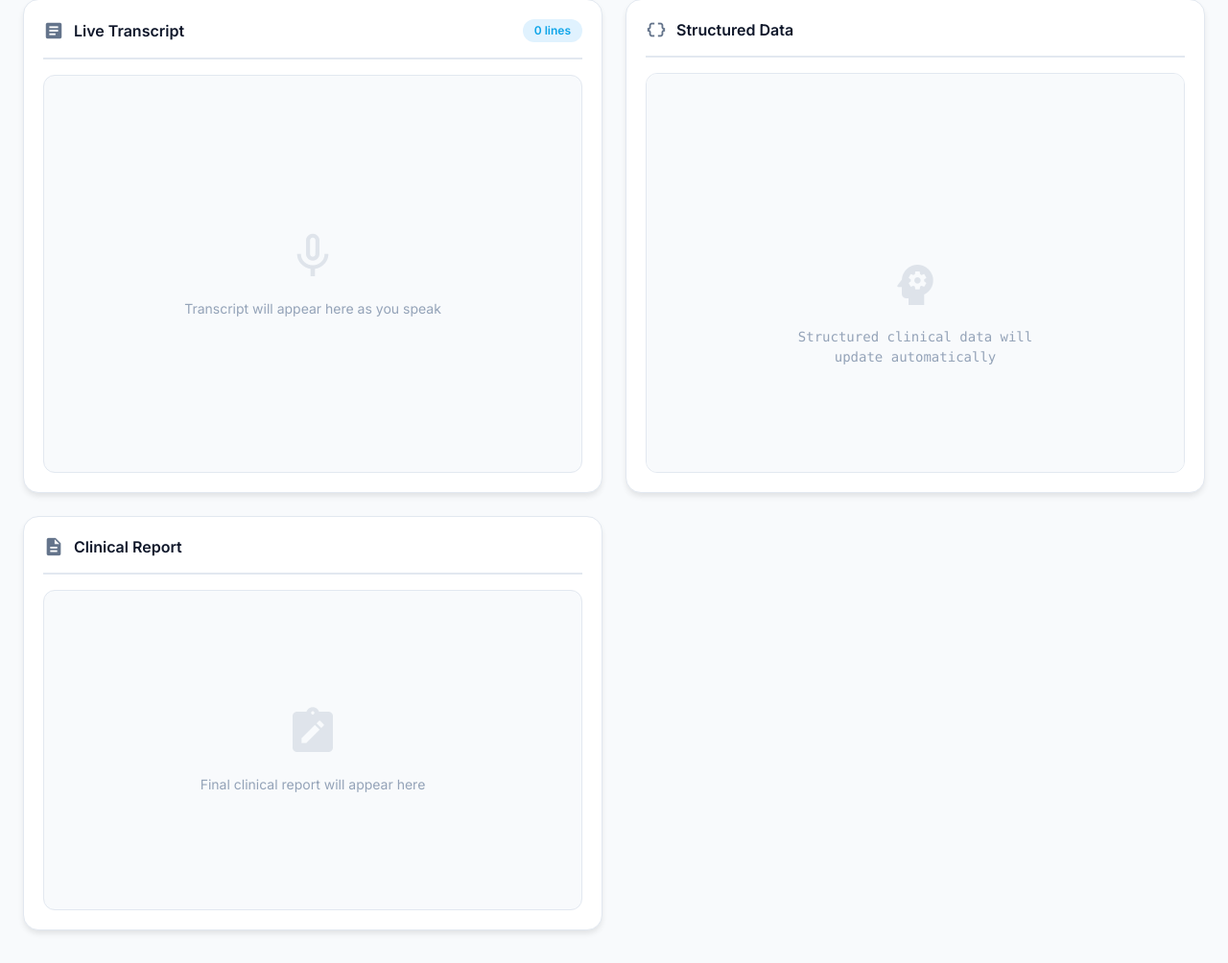
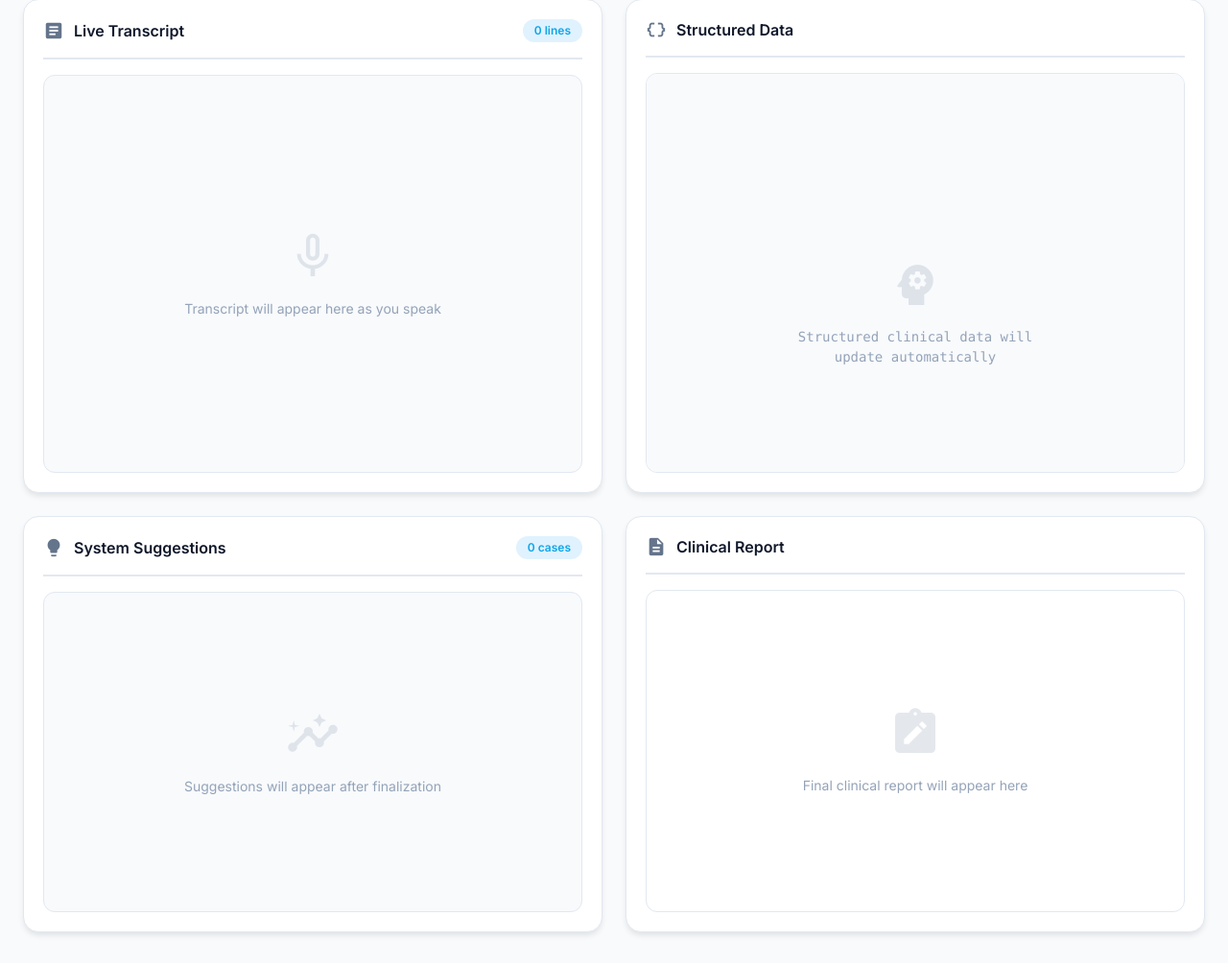
Before and after one commit to samadrehan02/upgraded-waddle-llm, a FastAPI app: page / in a window 1280 px wide. Shown: the part 232-1236 px from the top of the page at 96% size. Before the commit the page ends 1205 px from the top, so only its background shows below. Run offline with FastAPI, Linux system fonts and the light colour scheme.

Commit message:
ui fixes

```diff
--- a/static/app.js
+++ b/static/app.js
@@ -14,6 +14,8 @@ const statusText = document.getElementById("statusText");
 const transcriptCount = document.getElementById("transcriptCount");
 const copyBtn = document.getElementById("copyBtn");
 const pdfBtn = document.getElementById("pdfBtn");
+const suggestionsBox = document.getElementById("suggestions");
+const suggestionsCount = document.getElementById("suggestionsCount");
 
 let lineCount = 0;
 let partialElement = null;
@@ -78,6 +80,10 @@ async function startRecording() {
 
             llmReportBox.textContent =
                 data.clinical_report || "No report generated.";
+
+            if (data.system_suggestions){
+                renderSuggestions(data.system_suggestions);
+            }
 
             copyBtn.style.display = "flex";
 
@@ -161,6 +167,40 @@ function appendTranscript(time, text) {
         `${lineCount} line${lineCount !== 1 ? "s" : ""}`;
 }
 
+function renderSuggestions(data) {
+    if (!data || data.based_on_cases === 0) {
+        suggestionsBox.innerHTML =
+            "<div class='empty-state'><p>No suggestions available</p></div>";
+        suggestionsCount.textContent = "0 cases";
+        return;
+    }
+
+    suggestionsCount.textContent = `${data.based_on_cases} cases`;
+
+    let html = "";
+
+    function renderList(title, items) {
+        if (!items || items.length === 0) return "";
+
+        let list = items
+            .map(i => `• ${i.name} (${i.count})`)
+            .join("<br>");
+
+        return `
+            <div style="margin-bottom:12px;">
+                <strong>${title}</strong><br>
+                ${list}
+            </div>
+        `;
+    }
+
+    html += renderList("Likely Diagnoses", data.diagnosis);
+    html += renderList("Suggested Tests", data.tests);
+    html += renderList("Common Medications", data.medications);
+
+    suggestionsBox.innerHTML = html || "<p>No ranked suggestions.</p>";
+}
+
 function floatTo16BitPCM(float32Array) {
     const buffer = new ArrayBuffer(float32Array.length * 2);
     const view = new DataView(buffer);
--- a/templates/index.html
+++ b/templates/index.html
@@ -82,6 +82,22 @@
             </div>
         </div>
 
+        <!-- System Suggestions -->
+        <div class="panel panel-secondary">
+            <div class="panel-header">
+                <span class="material-icons">lightbulb</span>
+                <h2>System Suggestions</h2>
+                <span class="panel-badge" id="suggestionsCount">0 cases</span>
+            </div>
+
+            <div class="scroll-box" id="suggestions">
+                <div class="empty-state">
+                    <span class="material-icons">insights</span>
+                    <p>Suggestions will appear after finalization</p>
+                </div>
+            </div>
+        </div>
+
         <!-- Final Clinical Report -->
         <div class="panel panel-tertiary">
             <div class="panel-header">
@@ -101,7 +117,7 @@
                 </div>
             </div>
 
-            <div class="scroll-box" id="llmReport">
+            <div class="scroll-box opd-note" id="llmReport">
                 <div class="empty-state">
                     <span class="material-icons">note_alt</span>
                     <p>Final clinical report will appear here</p>
```
